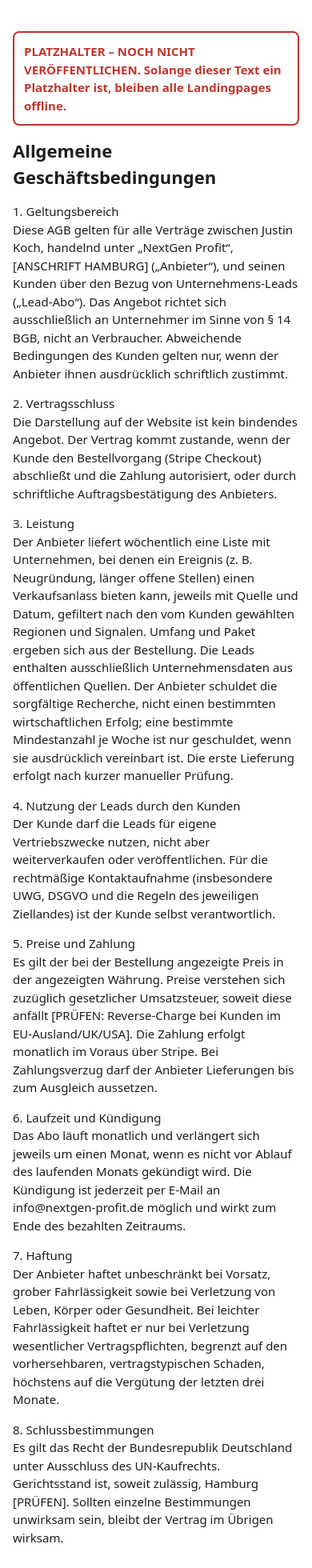
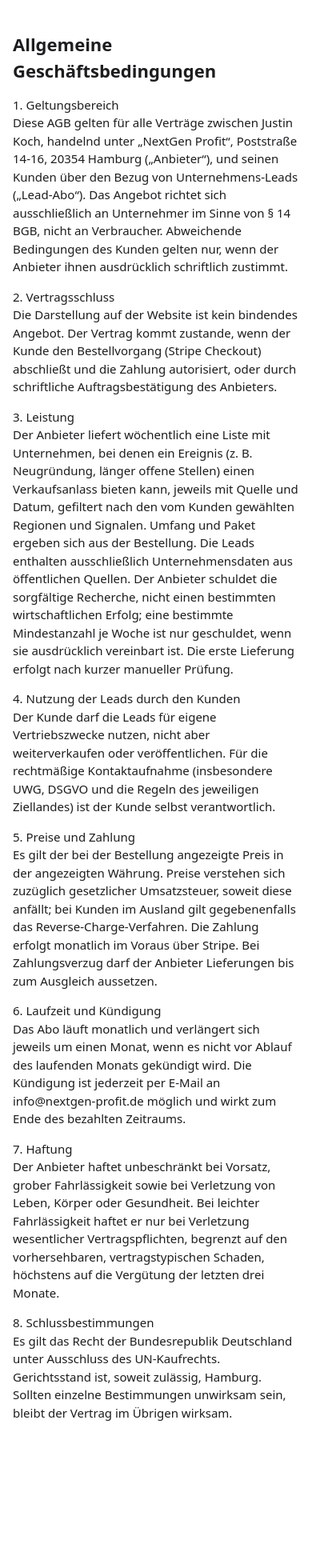
Before and after one commit to justin2411/leads-weltweit, a Next.js app in the folder app/: page /agb in a window 390 px wide. Shown: the top 1960 px of the page at 80% size. After the commit the page ends 1816 px from the top, so only its background shows below. Built offline with nearby package versions, Linux system fonts and the light colour scheme.

Commit message:
Rechtstexte final: Hamburger Anschrift, Prüfpunkte vom Inhaber bestätigt (26.09.2026)
Co-Authored-By: Claude Opus 5.5 <noreply@anthropic.com>
Claude-Session: https://claude.ai/code/session_019ZNwjDtMpr12vyRvgpDRcA

```diff
--- a/app/content/legal.ts
+++ b/app/content/legal.ts
@@ -1,20 +1,17 @@
 /**
- * Rechtstexte. Grundlage: Texte des Inhabers (alte Website nextgen-profit.de, 26.09.2026), angepasst an das Lead-Abo
- * (Hosting Vercel/Supabase, Zahlung Stripe, Mails Resend, Landingpages ohne Cookies).
- *
- * NOCH PLATZHALTER, weil (1) die neue Hamburger Anschrift fehlt ([ANSCHRIFT HAMBURG]) und (2) der Inhaber die
- * angepassten Stellen prüfen muss (markiert mit [PRÜFEN]). Erst dann `placeholder: false` setzen – vorher bleiben
- * alle Landingpages offline (lib/legal.ts, settings.legal_ready, Datenbank-Trigger).
+ * Rechtstexte. Grundlage: Texte des Inhabers (alte Website nextgen-profit.de), angepasst an das Lead-Abo
+ * (Hosting Vercel/Supabase, Zahlung Stripe, Mails Resend/eigenes Postfach, Landingpages ohne Cookies).
+ * Vom Inhaber bestätigt am 26.09.2026 (Anschrift Hamburg, alle Prüfpunkte).
  */
 export type LegalDoc = { title: string; placeholder: boolean; body: string };
 
-const ANSCHRIFT = "[ANSCHRIFT HAMBURG]";
+const ANSCHRIFT = "Poststraße 14-16, 20354 Hamburg";
 const KONTAKT = "Telefon: +49 151 59115014\nE-Mail: info@nextgen-profit.de";
 
 export const LEGAL: Record<"impressum" | "datenschutz" | "agb", LegalDoc> = {
   impressum: {
     title: "Impressum",
-    placeholder: true,
+    placeholder: false,
     body: `Angaben gemäß § 5 DDG
 
 NextGen Profit
@@ -27,15 +24,12 @@ ${KONTAKT}
 Redaktionell verantwortlich
 Justin Koch, ${ANSCHRIFT}
 
-EU-Streitschlichtung
-Die Europäische Kommission stellt eine Plattform zur Online-Streitbeilegung (OS) bereit: https://ec.europa.eu/consumers/odr/. [PRÜFEN: Die OS-Plattform wurde 2025 eingestellt – Hinweis ggf. streichen.]
-
 Verbraucherstreitbeilegung
 Wir sind nicht bereit oder verpflichtet, an Streitbeilegungsverfahren vor einer Verbraucherschlichtungsstelle teilzunehmen.`,
   },
   datenschutz: {
     title: "Datenschutzerklärung",
-    placeholder: true,
+    placeholder: false,
     body: `1. Datenschutz auf einen Blick
 Die folgenden Hinweise geben einen Überblick darüber, was mit Ihren personenbezogenen Daten passiert, wenn Sie diese Website besuchen oder unsere Leistungen nutzen. Personenbezogene Daten sind alle Daten, mit denen Sie persönlich identifiziert werden können.
 
@@ -45,7 +39,7 @@ ${ANSCHRIFT}
 ${KONTAKT}
 
 3. Hosting und Dienstleister
-Diese Website wird bei Vercel Inc. (USA) gehostet; Daten werden in einer Datenbank bei Supabase Inc. gespeichert. E-Mails an Interessenten und Kunden (nur mit Einwilligung oder im Rahmen eines Vertrags) versenden wir über Resend (USA). Zahlungen wickelt Stripe Payments Europe Ltd. (Irland) ab. Mit diesen Anbietern bestehen bzw. werden Verträge zur Auftragsverarbeitung geschlossen; Übermittlungen in die USA stützen sich auf das EU-US Data Privacy Framework bzw. Standardvertragsklauseln. [PRÜFEN: AV-Verträge bei Vercel, Supabase, Resend, Stripe abschließen/bestätigen.]
+Diese Website wird bei Vercel Inc. (USA) gehostet; Daten werden in einer Datenbank bei Supabase Inc. gespeichert. E-Mails an Interessenten und Kunden (mit Einwilligung oder im Rahmen eines Vertrags) versenden wir über Resend (USA), geschäftliche Erstansprachen über unser eigenes Postfach bei STRATO AG (Deutschland). Zahlungen wickelt Stripe Payments Europe Ltd. (Irland) ab. Mit diesen Anbietern bestehen bzw. werden Verträge zur Auftragsverarbeitung geschlossen; Übermittlungen in die USA stützen sich auf das EU-US Data Privacy Framework bzw. Standardvertragsklauseln.
 Rechtsgrundlage: Art. 6 Abs. 1 lit. b DSGVO (Vertrag/Vertragsanbahnung) und lit. f DSGVO (sichere, effiziente Bereitstellung).
 
 4. Server-Log-Dateien
@@ -60,10 +54,10 @@ Wenn Sie über das Formular eine Probe anfordern, verarbeiten wir Firmenname, ge
 7. Kunden und Zahlungen
 Für Abonnements verarbeiten wir Firmenname, Rechnungs- und Kontaktdaten sowie Ihre Lieferwünsche (Regionen, Signale). Zahlungsdaten gibt Stripe nicht an uns weiter. Rechtsgrundlage: Art. 6 Abs. 1 lit. b und c DSGVO (Vertrag, steuerliche Aufbewahrung).
 
-8. Inhalte unserer Leads [PRÜFEN]
+8. Inhalte unserer Leads
 Unsere Leads enthalten ausschließlich Unternehmensdaten aus öffentlichen Quellen (amtliche Register und Bekanntmachungen, Unternehmenswebsites): Firmenname, Anschrift, Website, zentrale Telefonnummer, Ereignis und Quelle. Wir erfassen keine Namen, persönlichen E-Mail-Adressen oder Telefonnummern von Beschäftigten. Soweit bei Einzelunternehmen im Firmennamen ein Personenname enthalten ist, verarbeiten wir diesen auf Grundlage unseres berechtigten Interesses (Art. 6 Abs. 1 lit. f DSGVO). Betroffene können jederzeit widersprechen; wir sperren den Eintrag dann dauerhaft.
 
-9. Geschäftliche Erstansprache [PRÜFEN]
+9. Geschäftliche Erstansprache
 Wir sprechen Unternehmen in ausgewählten Ländern per E-Mail an allgemeine Geschäftsadressen an. Jede Nachricht enthält eine einfache Abmeldemöglichkeit; Abmeldungen werden dauerhaft gesperrt.
 
 10. Speicherdauer und Ihre Rechte
@@ -71,7 +65,7 @@ Daten werden gelöscht, sobald der Zweck entfällt, soweit keine gesetzlichen Au
   },
   agb: {
     title: "Allgemeine Geschäftsbedingungen",
-    placeholder: true,
+    placeholder: false,
     body: `1. Geltungsbereich
 Diese AGB gelten für alle Verträge zwischen Justin Koch, handelnd unter „NextGen Profit“, ${ANSCHRIFT} („Anbieter“), und seinen Kunden über den Bezug von Unternehmens-Leads („Lead-Abo“). Das Angebot richtet sich ausschließlich an Unternehmer im Sinne von § 14 BGB, nicht an Verbraucher. Abweichende Bedingungen des Kunden gelten nur, wenn der Anbieter ihnen ausdrücklich schriftlich zustimmt.
 
@@ -85,7 +79,7 @@ Der Anbieter liefert wöchentlich eine Liste mit Unternehmen, bei denen ein Erei
 Der Kunde darf die Leads für eigene Vertriebszwecke nutzen, nicht aber weiterverkaufen oder veröffentlichen. Für die rechtmäßige Kontaktaufnahme (insbesondere UWG, DSGVO und die Regeln des jeweiligen Ziellandes) ist der Kunde selbst verantwortlich.
 
 5. Preise und Zahlung
-Es gilt der bei der Bestellung angezeigte Preis in der angezeigten Währung. Preise verstehen sich zuzüglich gesetzlicher Umsatzsteuer, soweit diese anfällt [PRÜFEN: Reverse-Charge bei Kunden im EU-Ausland/UK/USA]. Die Zahlung erfolgt monatlich im Voraus über Stripe. Bei Zahlungsverzug darf der Anbieter Lieferungen bis zum Ausgleich aussetzen.
+Es gilt der bei der Bestellung angezeigte Preis in der angezeigten Währung. Preise verstehen sich zuzüglich gesetzlicher Umsatzsteuer, soweit diese anfällt; bei Kunden im Ausland gilt gegebenenfalls das Reverse-Charge-Verfahren. Die Zahlung erfolgt monatlich im Voraus über Stripe. Bei Zahlungsverzug darf der Anbieter Lieferungen bis zum Ausgleich aussetzen.
 
 6. Laufzeit und Kündigung
 Das Abo läuft monatlich und verlängert sich jeweils um einen Monat, wenn es nicht vor Ablauf des laufenden Monats gekündigt wird. Die Kündigung ist jederzeit per E-Mail an info@nextgen-profit.de möglich und wirkt zum Ende des bezahlten Zeitraums.
@@ -94,6 +88,6 @@ Das Abo läuft monatlich und verlängert sich jeweils um einen Monat, wenn es ni
 Der Anbieter haftet unbeschränkt bei Vorsatz, grober Fahrlässigkeit sowie bei Verletzung von Leben, Körper oder Gesundheit. Bei leichter Fahrlässigkeit haftet er nur bei Verletzung wesentlicher Vertragspflichten, begrenzt auf den vorhersehbaren, vertragstypischen Schaden, höchstens auf die Vergütung der letzten drei Monate.
 
 8. Schlussbestimmungen
-Es gilt das Recht der Bundesrepublik Deutschland unter Ausschluss des UN-Kaufrechts. Gerichtsstand ist, soweit zulässig, Hamburg [PRÜFEN]. Sollten einzelne Bestimmungen unwirksam sein, bleibt der Vertrag im Übrigen wirksam.`,
+Es gilt das Recht der Bundesrepublik Deutschland unter Ausschluss des UN-Kaufrechts. Gerichtsstand ist, soweit zulässig, Hamburg. Sollten einzelne Bestimmungen unwirksam sein, bleibt der Vertrag im Übrigen wirksam.`,
   },
 };
```
Also changed, not shown: 1 other file (tests, documents, lock files or other folders).
